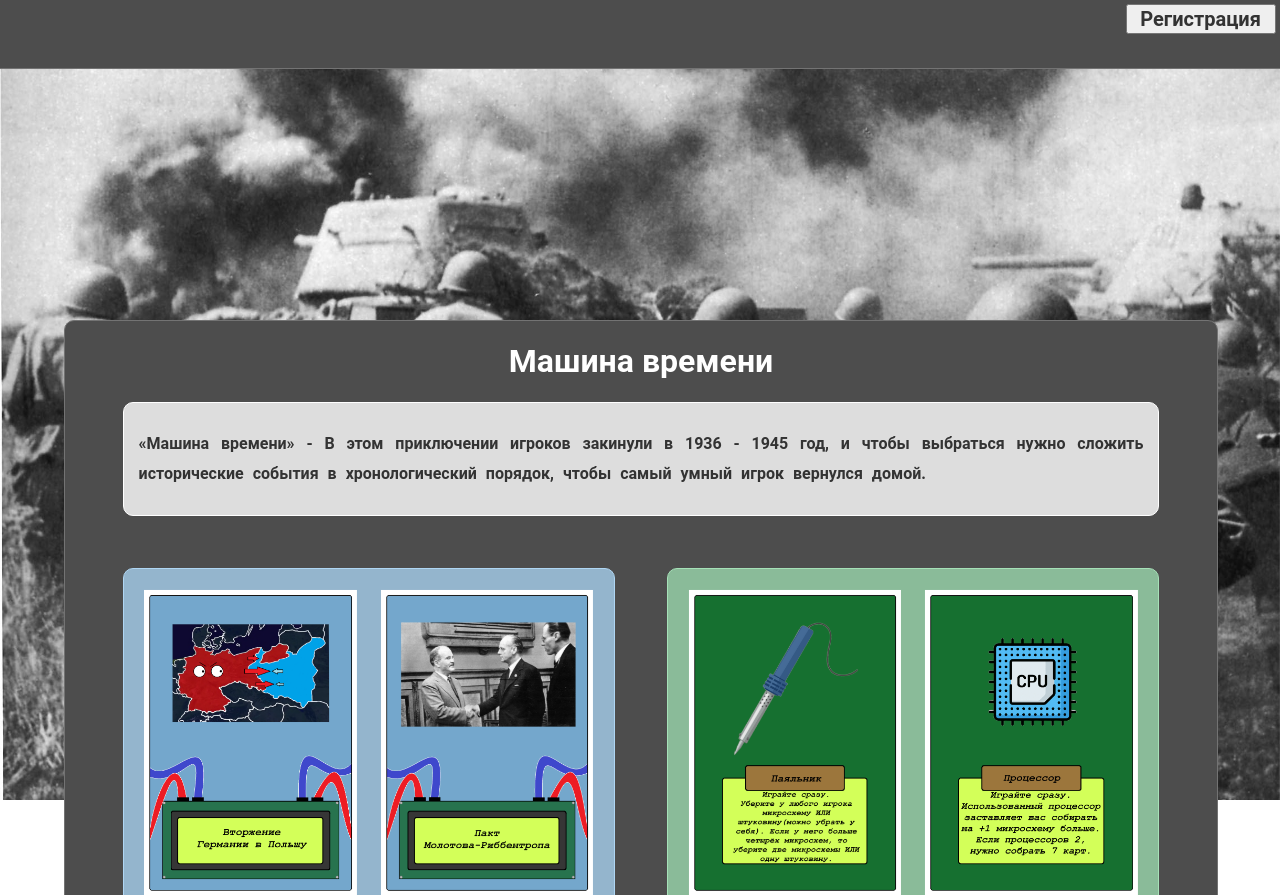
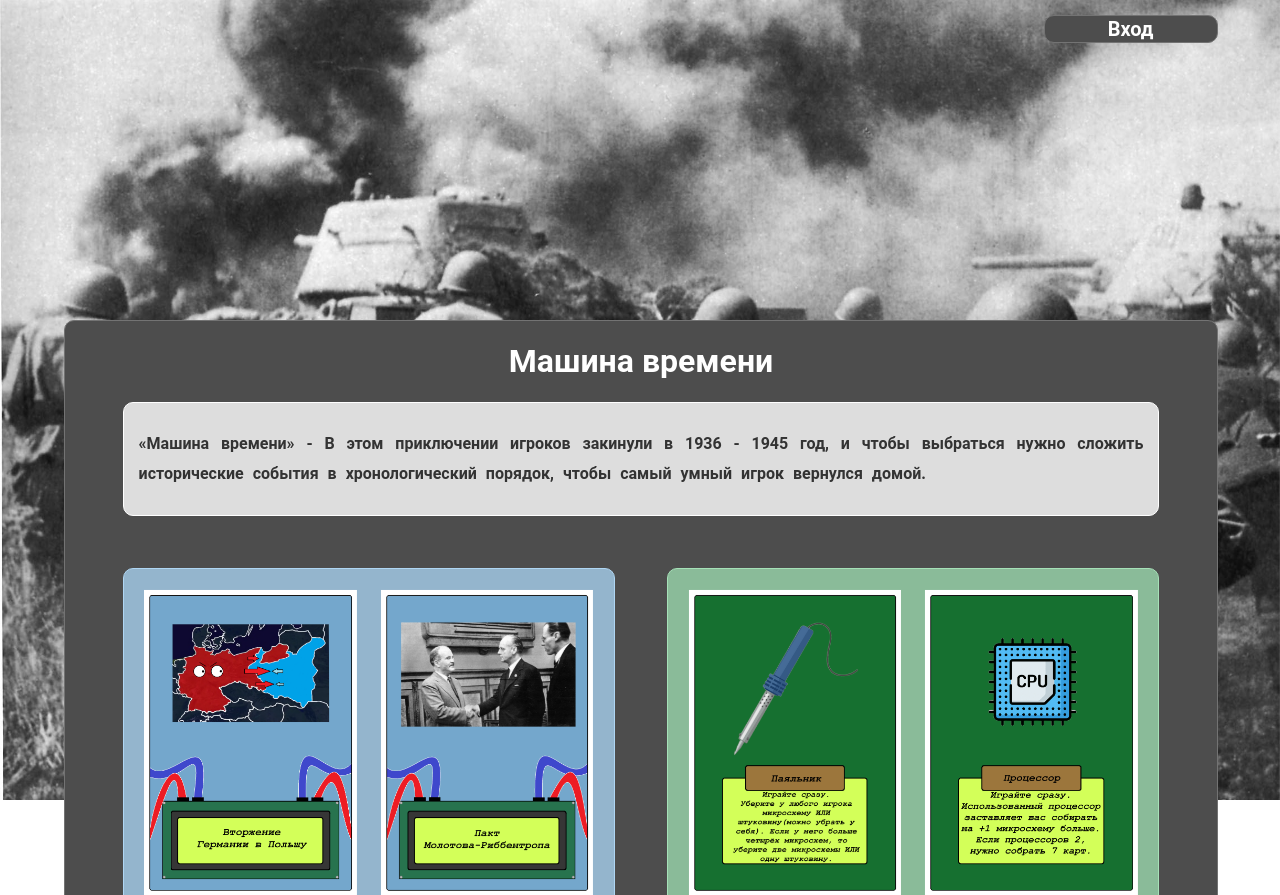
Before and after one commit to Marhonde/Site, a PHP site: page / in a window 1280 px wide. Shown: the top 895 px of the page. Run offline with PHP 8.4, Linux system fonts and the light colour scheme.

Commit message:
new file:   css/registrationPage.css 	modified:   index.html 	modified:   php/registration.php

```diff
--- a/css/header.css
+++ b/css/header.css
@@ -1,30 +1,46 @@
-header {
-    /* display: flex; */
+/* header {
+    /* display: flex;
     width: 100%;
     height: 8.5vh;
     position: absolute;
     background: #4d4d4d;
     color: #fff;
     border-bottom: 1px solid #737373;
-    /* position: fixed; */
-}
+    /* position: fixed;
+} */
 
 .form-content {
     position: relative;
     float: right;
-    width: 25%;
+    width: 40%;
     height: 100%;
     /* max-height: 100%; */
 }
 
-.registration_button {
-    /* display: flex; */
-    /* position: relative; */
+/* .btn-position {
+    height: auto;
+} */
+
+.login-button {
+    /* display: flex;
+    position: relative; */
     float: right;
     font-size: 20px;
     font-weight: bold;
-    color: #333;
-    width: 150px;
-    margin: 1.4% 1.4% 0 0 ;
+    color: #fff;
+    width: 140px;
+    height: 27px;
+    margin: 3% 12.2% 0 0 ;
     max-height: max-content;
+    width: 174px;
+    height: 43px;
+    /* padding: 0 0 20px 0; */
+    background: #4D4D4D;
+    border: 1px solid #737373;
+    border-radius: 10px;
+    cursor: pointer;
 }
+
+.login-text {
+    margin: 0 0 0 0;
+}
--- a/index.html
+++ b/index.html
@@ -7,6 +7,8 @@
     <link rel="stylesheet" href="css/cards.css"> <!-- стили блока карты и блоков внутри него -->
     <link rel="stylesheet" href="css/animations.css"> <!-- анимации блоков(keyframes и анимации через js) -->
     <link rel="stylesheet" href="css/zoom.css"> <!-- изменение размера текста при приближении внутри блока карты -->
+    <link type="image/png" href=""> <!-- логотип -->
+    <meta http-equiv="X-UA-Compatible" content="IE=edge">
     <meta name="viewport" content="width=device-width, initial-scale=1.0">
     <meta name="description" content="'Машина времени' - карточная игра"> <!-- Описание страницы -->
     <meta name="author" content="Кузнецов Семён"> <!-- указывает автора страницы -->
@@ -14,6 +16,11 @@
     <title>Машина времени</title>
     <!-- скрипт для скачивания файла из проекта -->
     <script src="js/downloadGame.js"></script>
+    <script>
+        function openRegistrationFile() {
+            window.open("php/registration.php");
+        }
+    </script>
 </head>
 <body>
     <!-- картинка на заднем фоне сайта -->
@@ -22,8 +29,17 @@
     <div class="wrapper">
         <!-- шапка сайта -->
         <header>
-            <form action="php/registration.php" method="post" class="form-content">
-                <button type="button" class="registration_button" name="registration">Регистрация</button>
+            <nav>
+
+            </nav>
+            <form method="post" class="form-content">
+                <div class="log-button-position">
+                    <button type="button" class="login-button" name="login" onclick="openRegistrationFile()">
+                        <p class="login-text">
+                            Вход
+                        </p>
+                    </button>
+                </div>
             </form>
         </header>
 
@@ -49,7 +65,7 @@
                     <!-- объявление блока для размещения картинки внутри -->
                     <div class="imgs">
 
-                        <!-- объявление блока для центрирования картинок -->
+                        <!-- объявлефяяние блока для центрирования картинок -->
                         <div class="img_to_center">
                             <!-- объявление блока для размещения картинки внутри -->
                             <div class="img_content">
--- a/php/registration.php
+++ b/php/registration.php
@@ -3,9 +3,14 @@
 <head>
     <meta charset="UTF-8">
     <meta name="viewport" content="width=device-width, initial-scale=1.0">
+    <link rel="stylesheet" href="../css/registrationPage.css">
     <title>Регистрация</title>
 </head>
 <body>
+    <div class="back-img"></div>
 
+    <form action="" method="post">
+
+    </form>
 </body>
 </html>
```
Also changed, not shown: css/registrationPage.css (added, +7 -0 lines), 1 other file.
